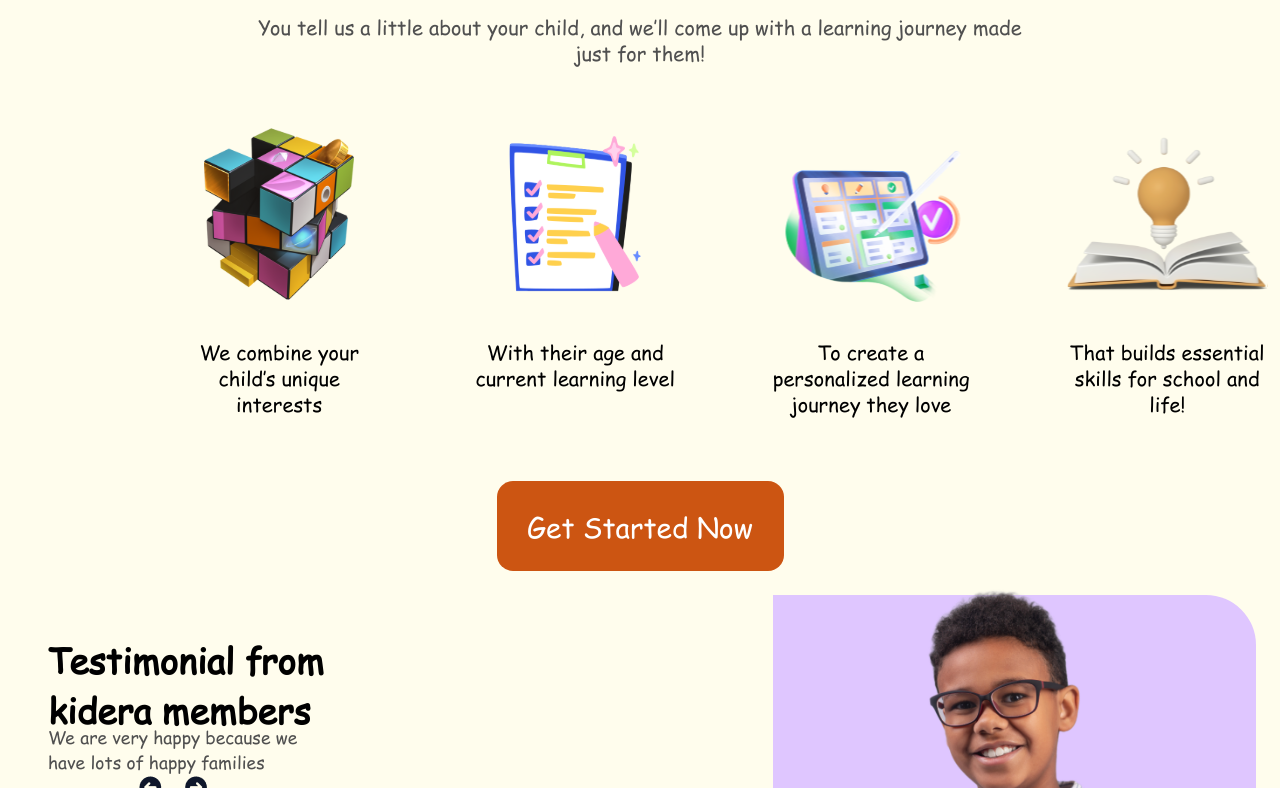
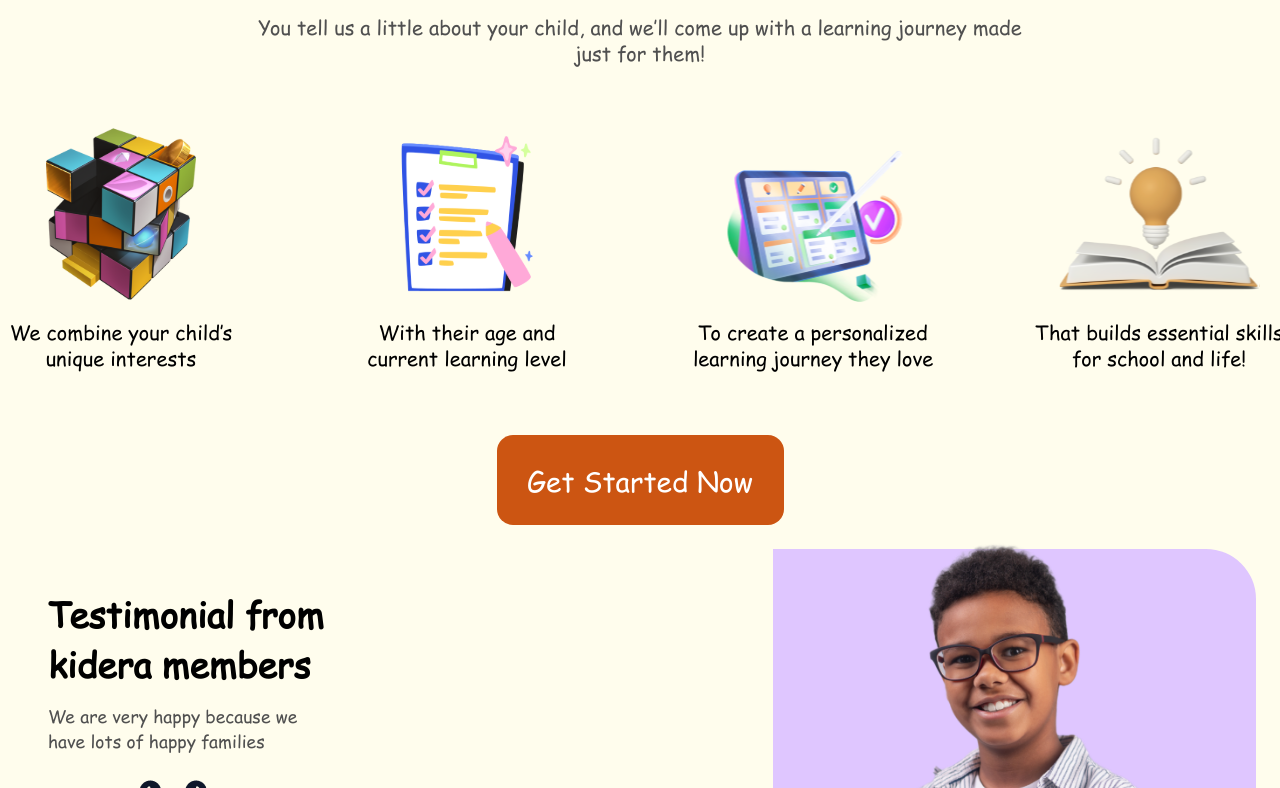
Before and after one commit to GenesysLearnable/LMS-K-FE-12, a React (Vite) app: page / in a window 1280 px wide. Shown: the part 1552-2340 px from the top of the page. Built offline with nearby package versions, Linux system fonts and the light colour scheme.

Commit message:
Home page clean up

```diff
--- a/src/components/Personalization/Personalization.module.css
+++ b/src/components/Personalization/Personalization.module.css
@@ -2,7 +2,6 @@
   box-sizing: border-box;
   width: 100%;
   margin: 3rem 0;
-  /* height: 120vh; */
   display: flex;
   flex-direction: column;
   align-items: center;
@@ -10,7 +9,6 @@
 
 .main {
   width: 90%;
-  /* height: 472px; */
   display: flex;
   flex-direction: column;
   align-items: center;
@@ -18,7 +16,6 @@
 
 .head-section {
   width: 90%;
-  margin: 0 auto;
 }
 
 .title {
@@ -41,20 +38,20 @@
 }
 
 .body-section {
-  width: 80%;
+  width: 100%;
   display: grid;
   grid-template-columns: repeat(4, 1fr);
+  justify-content: center;
   grid-gap: 6rem;
   margin-bottom: 4rem;
   margin-top: 3rem;
 }
 
 .block {
-  width: 200px;
+  width: 250px;
   display: flex;
   flex-direction: column;
   align-items: center;
-  gap: 20px;
 }
 
 .block > p {
--- a/src/components/Testimonial/Testimonial.module.css
+++ b/src/components/Testimonial/Testimonial.module.css
@@ -13,6 +13,7 @@
     flex-direction: column;
     width: 326px;
     height: 300px;
+    gap: 25px;
 }
 
 .title-text {
```
Also changed, not shown: src/components/Playful/Playful.module.css (+0 -8 lines).
